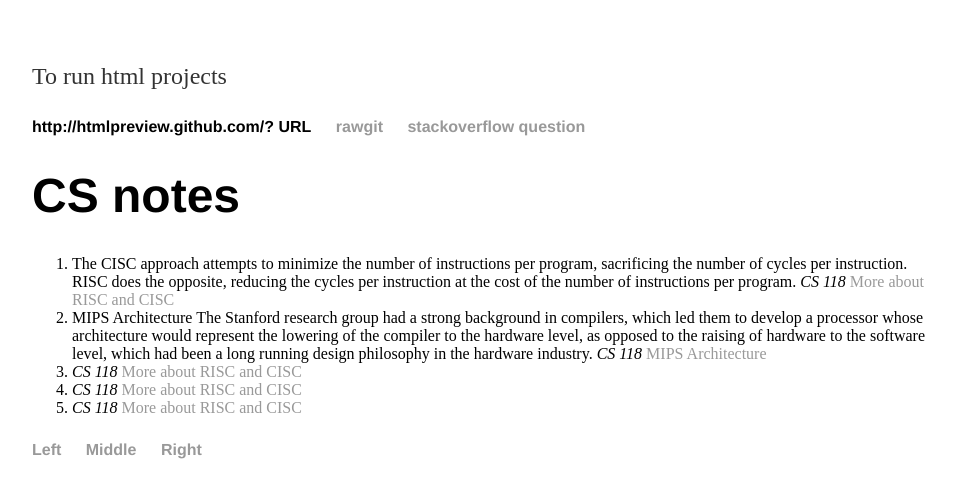
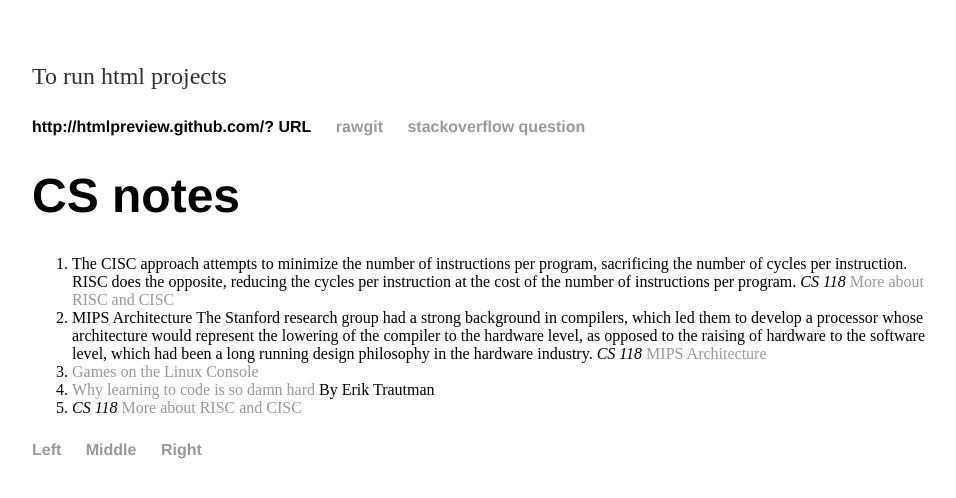
Before and after one commit to sawthinkar/sawthinkar.github.io, a Jekyll site: the page pages/notes.html, which Jekyll copies as it is, in a window 1280 px wide. Shown: the top 498 px of the page, without its empty margins (160-1116 px from the left). Built offline with Jekyll 4.4.1, drawn with Linux system fonts in a browser that asks for light colours.

Commit message:
Update notes.html

```diff
--- a/pages/notes.html
+++ b/pages/notes.html
@@ -24,8 +24,8 @@ Note list
     	<li>The CISC approach attempts to minimize the number of instructions per program, sacrificing the number of cycles per instruction. RISC does the opposite, reducing the cycles per instruction at the cost of the number of instructions per program. <em> CS 118 </em><a href="http://cs.stanford.edu/people/eroberts/courses/soco/projects/risc/risccisc/"> More about RISC and CISC</a></li>
     	<li>MIPS Architecture
 The Stanford research group had a strong background in compilers, which led them to develop a processor whose architecture would represent the lowering of the compiler to the hardware level, as opposed to the raising of hardware to the software level, which had been a long running design philosophy in the hardware industry.<em> CS 118 </em><a href="http://cs.stanford.edu/people/eroberts/courses/soco/projects/risc/mips/index.html"> MIPS Architecture</a></li>
-    	<li><em> CS 118 </em><a href="http://cs.stanford.edu/people/eroberts/courses/soco/projects/risc/risccisc/"> More about RISC and CISC</a></li>
-    	<li><em> CS 118 </em><a href="http://cs.stanford.edu/people/eroberts/courses/soco/projects/risc/risccisc/"> More about RISC and CISC</a></li>
+    	<li><em></em><a href="https://ttygames.wordpress.com/">Games on the Linux Console</a></lin>
+    	<li><em></em><a href="https://www.vikingcodeschool.com/posts/why-learning-to-code-is-so-damn-hard"> Why learning to code is so damn hard</a> By Erik Trautman</li>
     	<li><em> CS 118 </em><a href="http://cs.stanford.edu/people/eroberts/courses/soco/projects/risc/risccisc/"> More about RISC and CISC</a></li>
     	</p>
     	</ol>
```
